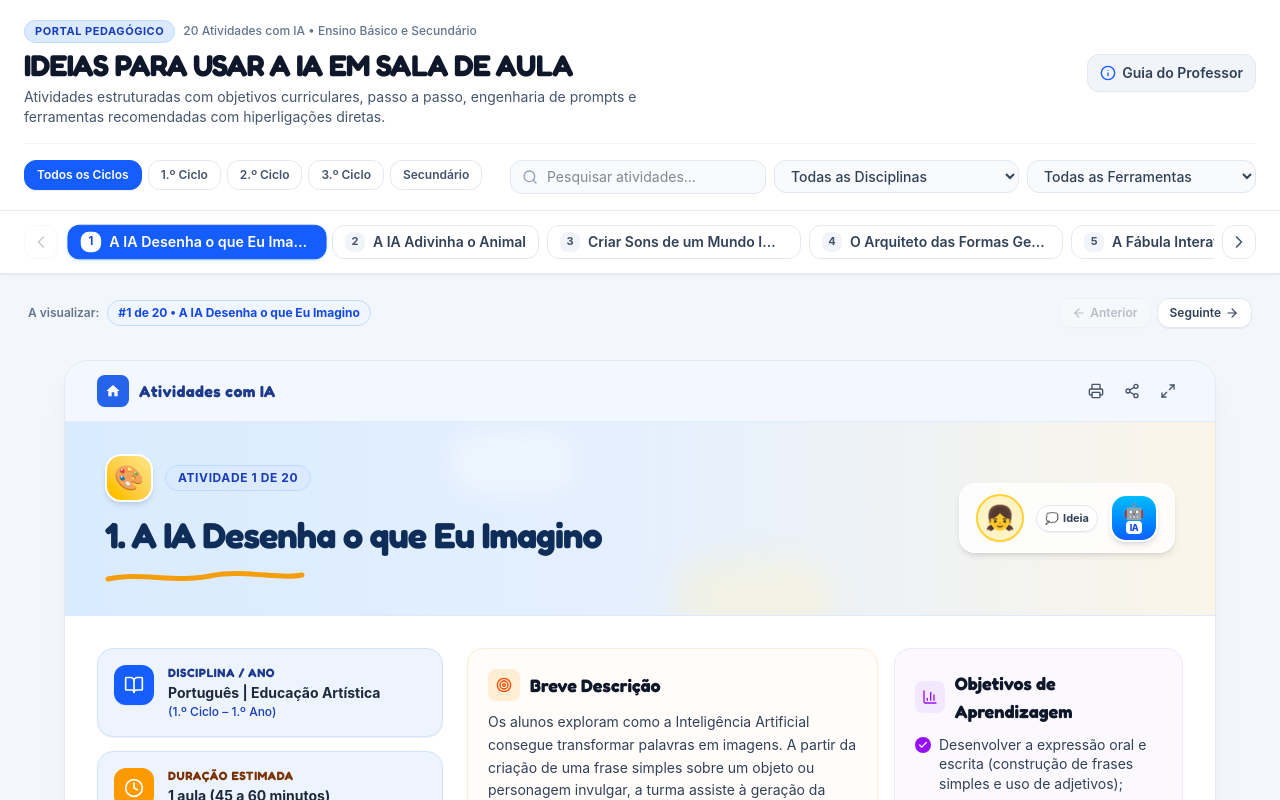
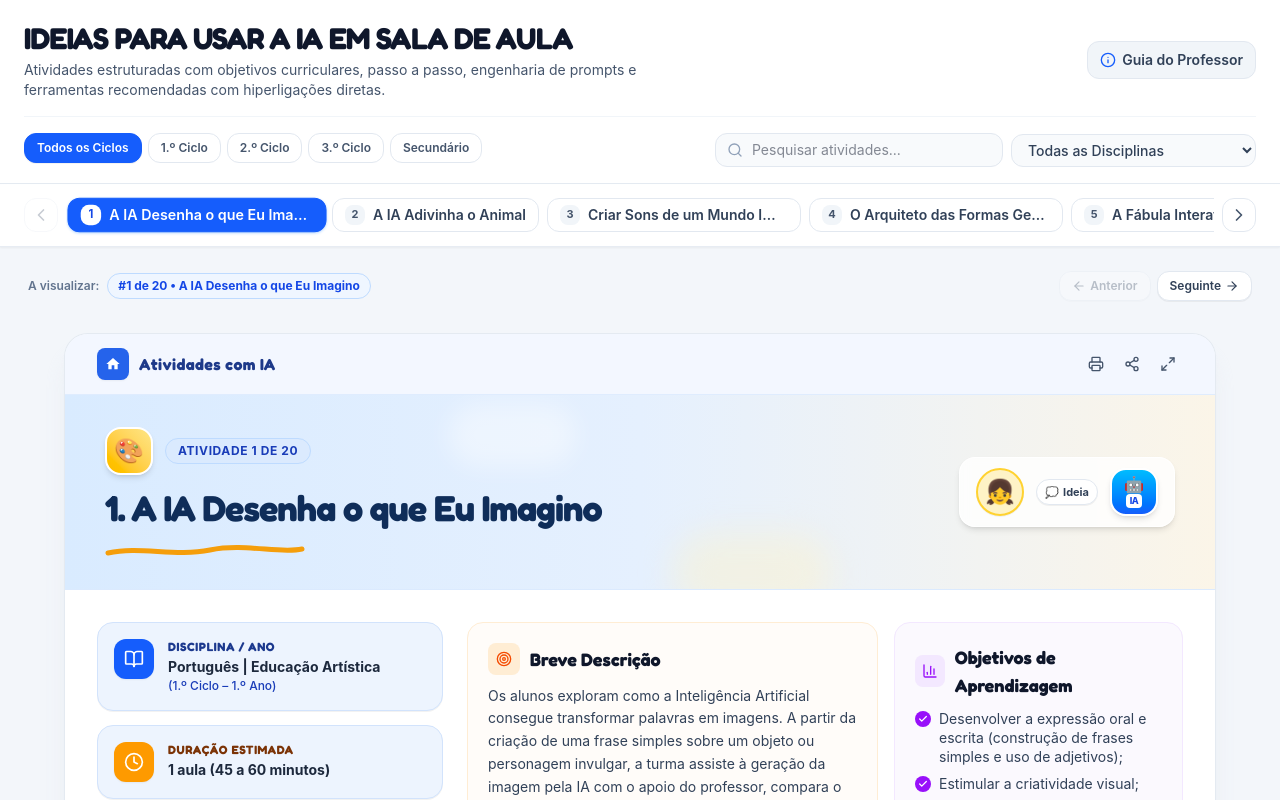
Before and after one commit to 5Anos/IdeiasIASaladeAula, a React (Vite) app: page / in a window 1280 px wide. Shown: the top 800 px of the page. Built offline with nearby package versions, Linux system fonts and the light colour scheme.

Commit message:
refactor: remove tool filtering from activity list
Removed the `selectedTool` filter state and UI components as it is no longer required for filtering the activity list.

```diff
--- a/src/App.tsx
+++ b/src/App.tsx
@@ -14,7 +14,6 @@ export default function App() {
   const [searchQuery, setSearchQuery] = useState('');
   const [selectedCycle, setSelectedCycle] = useState('all');
   const [selectedSubject, setSelectedSubject] = useState('all');
-  const [selectedTool, setSelectedTool] = useState('all');
   const [isGuideOpen, setIsGuideOpen] = useState(false);
   const [isPresentationOpen, setIsPresentationOpen] = useState(false);
   const [toastMessage, setToastMessage] = useState<string | null>(null);
@@ -27,16 +26,14 @@ export default function App() {
     return filterActivities(ACTIVITIES, {
       searchQuery,
       selectedCycle,
-      selectedSubject,
-      selectedTool
+      selectedSubject
     });
-  }, [searchQuery, selectedCycle, selectedSubject, selectedTool]);
+  }, [searchQuery, selectedCycle, selectedSubject]);
 
   const isFiltered =
     searchQuery.trim() !== '' ||
     selectedCycle !== 'all' ||
-    selectedSubject !== 'all' ||
-    selectedTool !== 'all';
+    selectedSubject !== 'all';
 
   // Automatically keep selectedId synchronized with filtered results
   useEffect(() => {
@@ -84,7 +81,6 @@ export default function App() {
     setSearchQuery('');
     setSelectedCycle('all');
     setSelectedSubject('all');
-    setSelectedTool('all');
   };
 
   const showToast = (_text: string, title: string) => {
@@ -122,8 +118,6 @@ export default function App() {
         onCycleChange={setSelectedCycle}
         selectedSubject={selectedSubject}
         onSubjectChange={setSelectedSubject}
-        selectedTool={selectedTool}
-        onToolChange={setSelectedTool}
         subjects={subjects}
         onOpenGuide={() => setIsGuideOpen(true)}
         totalFiltered={filteredActivities.length}
@@ -178,18 +172,6 @@ export default function App() {
                     onClick={() => setSelectedSubject('all')}
                     className="text-slate-400 hover:text-slate-700 ml-0.5 cursor-pointer font-bold"
                     title="Remover filtro de disciplina"
-                  >
-                    &times;
-                  </button>
-                </span>
-              )}
-              {selectedTool !== 'all' && (
-                <span className="inline-flex items-center gap-1 bg-white border border-blue-200 px-2.5 py-1 rounded-lg font-medium text-slate-800 shadow-2xs">
-                  Ferramenta: {selectedTool}
-                  <button
-                    onClick={() => setSelectedTool('all')}
-                    className="text-slate-400 hover:text-slate-700 ml-0.5 cursor-pointer font-bold"
-                    title="Remover filtro de ferramenta"
                   >
                     &times;
                   </button>
--- a/src/components/Navbar.tsx
+++ b/src/components/Navbar.tsx
@@ -1,6 +1,5 @@
 import React from 'react';
-import { Search, Filter, BookOpen, Info, X } from 'lucide-react';
-import { TOOLS_DATABASE } from '../data/tools';
+import { Search, Info, X } from 'lucide-react';
 
 interface NavbarProps {
   searchQuery: string;
@@ -9,8 +8,6 @@ interface NavbarProps {
   onCycleChange: (c: string) => void;
   selectedSubject: string;
   onSubjectChange: (s: string) => void;
-  selectedTool: string;
-  onToolChange: (t: string) => void;
   subjects: string[];
   onOpenGuide: () => void;
   totalFiltered: number;
@@ -23,11 +20,9 @@ export const Navbar: React.FC<NavbarProps> = ({
   onCycleChange,
   selectedSubject,
   onSubjectChange,
-  selectedTool,
-  onToolChange,
   subjects,
   onOpenGuide,
-  totalFiltered
+  totalFiltered: _totalFiltered
 }) => {
   const cycles = [
     { id: 'all', label: 'Todos os Ciclos' },
@@ -37,22 +32,12 @@ export const Navbar: React.FC<NavbarProps> = ({
     { id: 'Secundário', label: 'Secundário' }
   ];
 
-  const toolsList = Object.values(TOOLS_DATABASE).sort((a, b) => a.name.localeCompare(b.name));
-
   return (
     <header className="bg-white border-b border-slate-200/90 shadow-2xs no-print">
       {/* Top Branding Bar */}
       <div className="max-w-7xl mx-auto px-4 sm:px-6 pt-5 pb-4">
         <div className="flex flex-col md:flex-row items-start md:items-center justify-between gap-4">
           <div className="space-y-1">
-            <div className="flex items-center gap-2">
-              <span className="px-2.5 py-0.5 rounded-full text-[11px] font-bold uppercase tracking-wider bg-blue-100 text-blue-800 border border-blue-200">
-                Portal Pedagógico
-              </span>
-              <span className="text-xs text-slate-500 font-medium">
-                20 Atividades com IA &bull; Ensino Básico e Secundário
-              </span>
-            </div>
             <h1 className="text-2xl sm:text-3xl font-extrabold text-slate-900 font-heading tracking-tight">
               IDEIAS PARA USAR A IA EM SALA DE AULA
             </h1>
@@ -65,7 +50,7 @@ export const Navbar: React.FC<NavbarProps> = ({
           <div className="flex items-center gap-2 w-full md:w-auto justify-between md:justify-end">
             <button
               onClick={onOpenGuide}
-              className="inline-flex items-center gap-1.5 px-3 py-2 rounded-xl text-xs sm:text-sm font-semibold text-slate-700 bg-slate-100 hover:bg-slate-200 border border-slate-200 transition-colors"
+              className="inline-flex items-center gap-1.5 px-3 py-2 rounded-xl text-xs sm:text-sm font-semibold text-slate-700 bg-slate-100 hover:bg-slate-200 border border-slate-200 transition-colors cursor-pointer"
             >
               <Info className="w-4 h-4 text-blue-600" />
               <span>Guia do Professor</span>
@@ -81,7 +66,7 @@ export const Navbar: React.FC<NavbarProps> = ({
               <button
                 key={c.id}
                 onClick={() => onCycleChange(c.id)}
-                className={`px-3 py-1.5 rounded-xl text-xs font-semibold whitespace-nowrap transition-all border ${
+                className={`px-3 py-1.5 rounded-xl text-xs font-semibold whitespace-nowrap transition-all border cursor-pointer ${
                   selectedCycle === c.id
                     ? 'bg-blue-600 text-white border-blue-600 shadow-2xs'
                     : 'bg-white text-slate-600 border-slate-200 hover:bg-slate-50 hover:text-slate-900'
@@ -92,10 +77,10 @@ export const Navbar: React.FC<NavbarProps> = ({
             ))}
           </div>
 
-          {/* Search and Dropdowns */}
+          {/* Search and Subject Dropdown */}
           <div className="flex flex-wrap sm:flex-nowrap items-center gap-2">
             {/* Search Input */}
-            <div className="relative flex-1 sm:w-64">
+            <div className="relative flex-1 sm:w-72">
               <Search className="w-4 h-4 text-slate-400 absolute left-3 top-1/2 -translate-y-1/2 pointer-events-none" />
               <input
                 type="text"
@@ -108,7 +93,7 @@ export const Navbar: React.FC<NavbarProps> = ({
                 <button
                   onClick={() => onSearchChange('')}
                   aria-label="Limpar pesquisa"
-                  className="absolute right-2.5 top-1/2 -translate-y-1/2 text-slate-400 hover:text-slate-600 p-0.5"
+                  className="absolute right-2.5 top-1/2 -translate-y-1/2 text-slate-400 hover:text-slate-600 p-0.5 cursor-pointer font-bold"
                 >
                   <X className="w-3.5 h-3.5" />
                 </button>
@@ -120,27 +105,12 @@ export const Navbar: React.FC<NavbarProps> = ({
               value={selectedSubject}
               onChange={(e) => onSubjectChange(e.target.value)}
               aria-label="Filtrar por disciplina"
-              className="py-1.5 px-3 rounded-xl text-xs sm:text-sm bg-slate-50 border border-slate-200 text-slate-700 focus:outline-hidden focus:border-blue-500 font-medium"
+              className="py-1.5 px-3 rounded-xl text-xs sm:text-sm bg-slate-50 border border-slate-200 text-slate-700 focus:outline-hidden focus:border-blue-500 font-medium cursor-pointer"
             >
               <option value="all">Todas as Disciplinas</option>
               {subjects.map((s) => (
                 <option key={s} value={s}>
                   {s}
-                </option>
-              ))}
-            </select>
-
-            {/* Tool Dropdown */}
-            <select
-              value={selectedTool}
-              onChange={(e) => onToolChange(e.target.value)}
-              aria-label="Filtrar por ferramenta de IA"
-              className="py-1.5 px-3 rounded-xl text-xs sm:text-sm bg-slate-50 border border-slate-200 text-slate-700 focus:outline-hidden focus:border-blue-500 font-medium"
-            >
-              <option value="all">Todas as Ferramentas</option>
-              {toolsList.map((t) => (
-                <option key={t.id} value={t.id}>
-                  {t.name}
                 </option>
               ))}
             </select>
```
